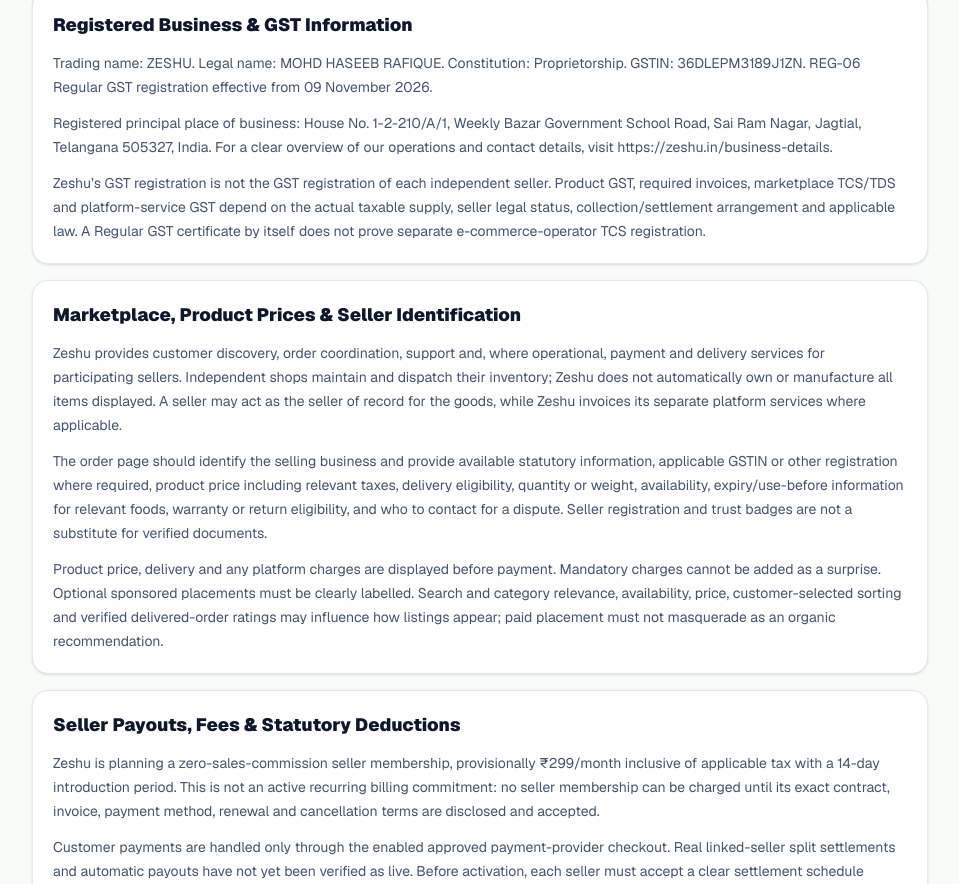
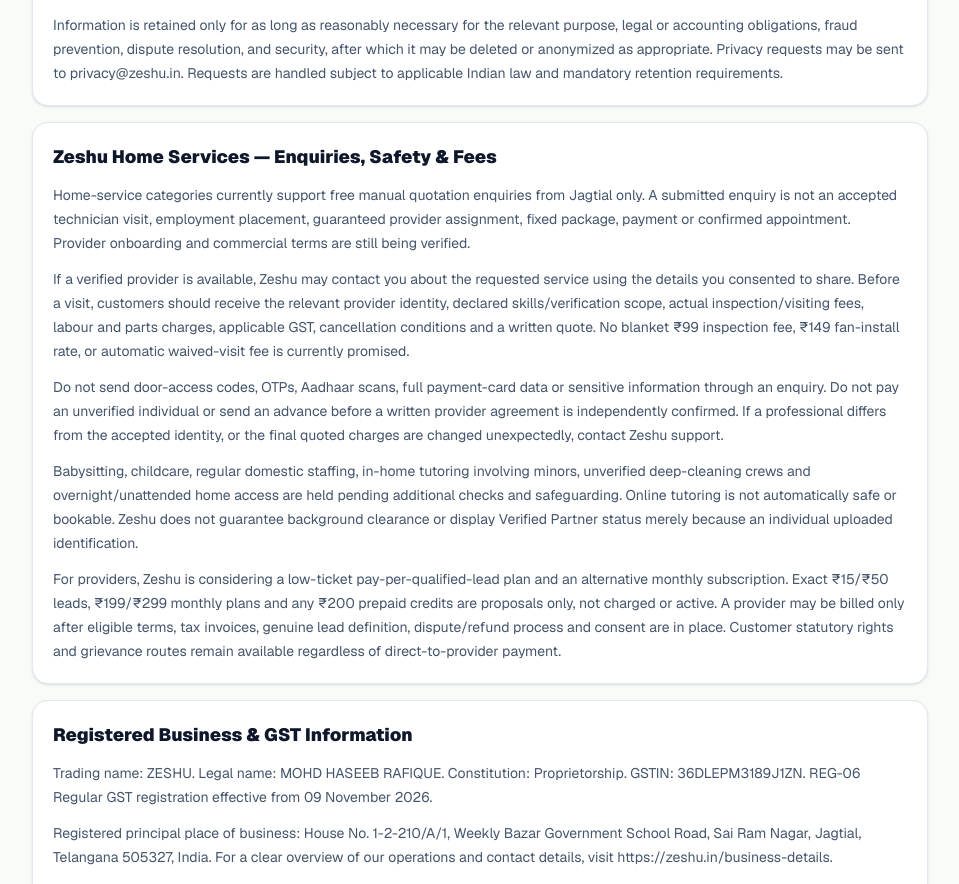
Before and after one commit to haseeb0127/zeshu-web, a Next.js app: page /policies in a window 1280 px wide. Shown: the part 1700-2584 px from the top of the page, without its empty margins (160-1119 px from the left). Built offline with nearby package versions, Linux system fonts and the light colour scheme.

Commit message:
Disclose home-visit safeguarding, visiting fee, consent and proposed—not active—provider charges

```diff
--- a/app/policies/page.tsx
+++ b/app/policies/page.tsx
@@ -19,8 +19,20 @@ const sections = [
       'We use this information for account access, fulfilment, checkout and payment reconciliation, fraud and security, customer support, rewards, service improvement, and legal or accounting obligations. Zeshu does not need to store card numbers, CVV, or UPI PIN. Payment information is handled through the configured payment provider where applicable.',
       'We may share the minimum order, delivery and contact details needed for fulfillment with the chosen seller, authorised rider/courier and payment provider, subject to their role and applicable legal safeguards. We do not sell customer personal information to advertisers. Customers may contact privacy@zeshu.in for access, correction, withdrawal of optional permissions or deletion requests, subject to applicable law and legitimate transaction/accounting retention needs.',
       'For scheduled Zeshu Move quotation enquiries, we collect only the details you submit with express contact consent: chosen transport category, pickup town or landmark, destination, planned date/time, approximate passengers or goods, notes, name and mobile. Enquiries are stored privately for Zeshu administrator review, not automatically shared with unverified operators. A quote enquiry is not a driver booking, payment, or guarantee of provider response. Privacy requests, withdrawal of optional consent and deletion requests can be sent to privacy@zeshu.in subject to legal retention duties.',
+      'For home-service enquiries, we collect a requested service category, name, mobile, chosen Jagtial service area, approximate budget, optional preferred date and a description. This information is private to authorised Zeshu staff until a suitable professional has been properly vetted and sharing is necessary and lawful for responding to that enquiry. We do not collect government ID documents or sensitive household access codes on the public enquiry form. Optional marketing consent is separate from consent to handle the requested enquiry.',
       'When the Zeshu Assistant AI feature is enabled, the text you send to that assistant, a limited recent support-chat context, and the minimum relevant read-only Zeshu context needed to answer the question may be processed by Zeshu\'s configured AI service provider. Depending on the question, that limited context may include recent order status and totals, Zeshu Cash balance/activity, or current product names, prices and stock. Full delivery addresses, payment credentials, OTPs, passwords, card numbers, CVV, UPI PIN, API keys and access tokens are not intentionally supplied as assistant context. The assistant request is configured not to be stored by the AI API where that option is supported. Do not send secrets in assistant chat. If the assistant cannot safely resolve an issue, the conversation may be transferred to Zeshu human support with the relevant question and assistant reply attached.',
       'Information is retained only for as long as reasonably necessary for the relevant purpose, legal or accounting obligations, fraud prevention, dispute resolution, and security, after which it may be deleted or anonymized as appropriate. Privacy requests may be sent to privacy@zeshu.in. Requests are handled subject to applicable Indian law and mandatory retention requirements.',
+    ],
+  },
+  {
+    id: 'home-services',
+    title: 'Zeshu Home Services — Enquiries, Safety & Fees',
+    body: [
+      'Home-service categories currently support free manual quotation enquiries from Jagtial only. A submitted enquiry is not an accepted technician visit, employment placement, guaranteed provider assignment, fixed package, payment or confirmed appointment. Provider onboarding and commercial terms are still being verified.',
+      'If a verified provider is available, Zeshu may contact you about the requested service using the details you consented to share. Before a visit, customers should receive the relevant provider identity, declared skills/verification scope, actual inspection/visiting fees, labour and parts charges, applicable GST, cancellation conditions and a written quote. No blanket ₹99 inspection fee, ₹149 fan-install rate, or automatic waived-visit fee is currently promised.',
+      'Do not send door-access codes, OTPs, Aadhaar scans, full payment-card data or sensitive information through an enquiry. Do not pay an unverified individual or send an advance before a written provider agreement is independently confirmed. If a professional differs from the accepted identity, or the final quoted charges are changed unexpectedly, contact Zeshu support.',
+      'Babysitting, childcare, regular domestic staffing, in-home tutoring involving minors, unverified deep-cleaning crews and overnight/unattended home access are held pending additional checks and safeguarding. Online tutoring is not automatically safe or bookable. Zeshu does not guarantee background clearance or display Verified Partner status merely because an individual uploaded identification.',
+      'For providers, Zeshu is considering a low-ticket pay-per-qualified-lead plan and an alternative monthly subscription. Exact ₹15/₹50 leads, ₹199/₹299 monthly plans and any ₹200 prepaid credits are proposals only, not charged or active. A provider may be billed only after eligible terms, tax invoices, genuine lead definition, dispute/refund process and consent are in place. Customer statutory rights and grievance routes remain available regardless of direct-to-provider payment.',
     ],
   },
   {
```
